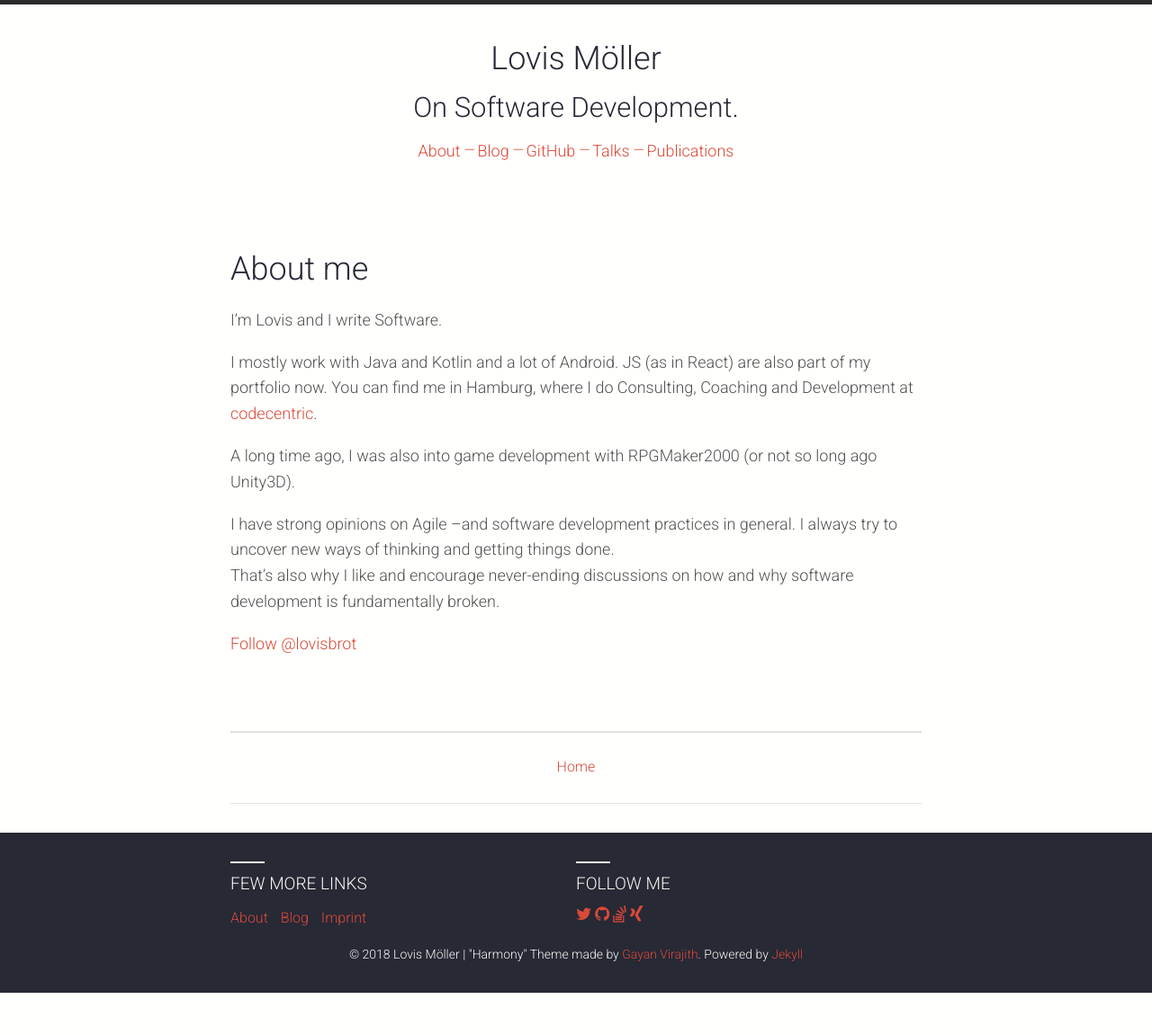
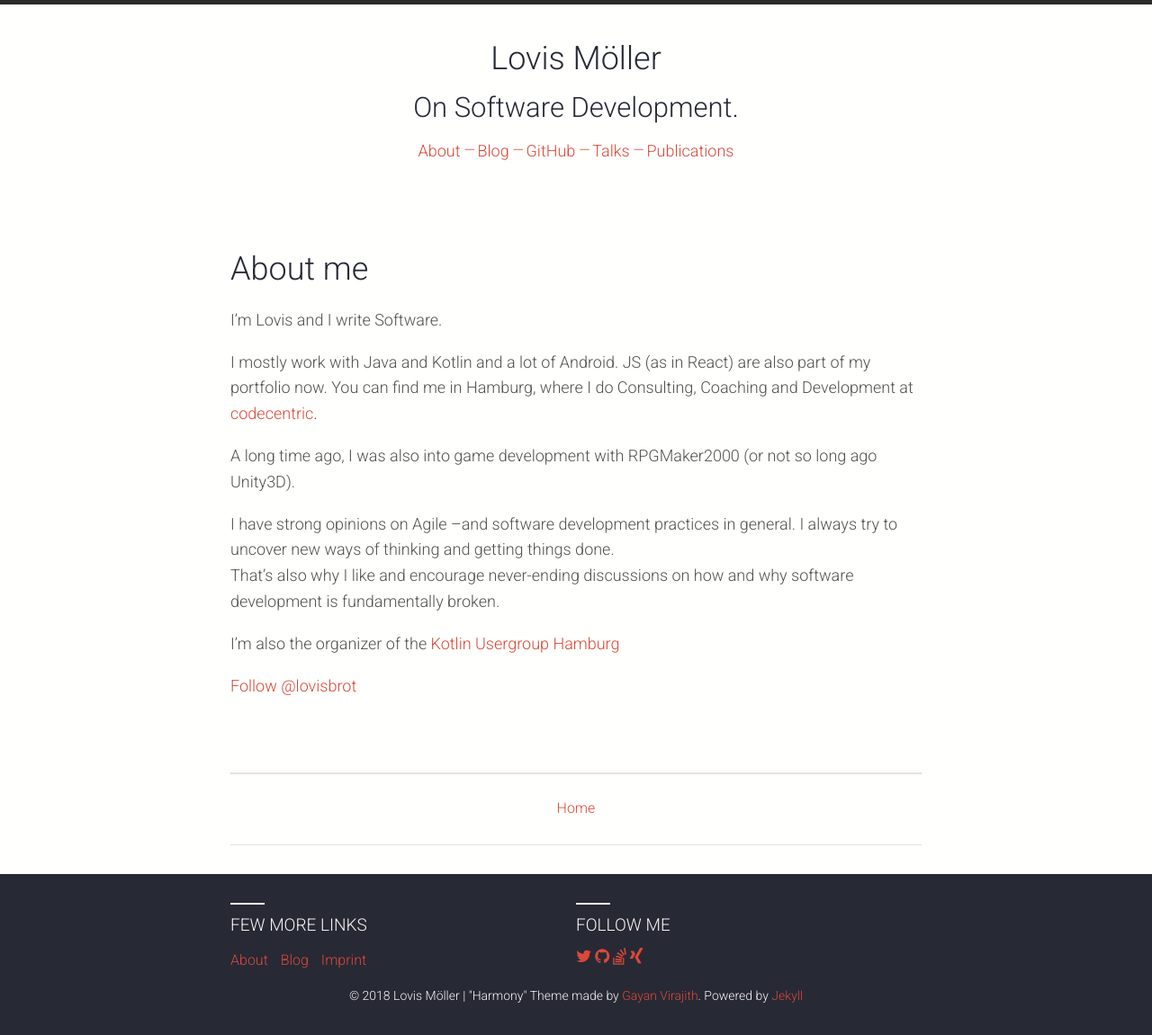
Before and after one commit to lmller/lmller.github.io, a Jekyll site: the page built from about.md, in a window 1280 px wide. Shown: the whole page at 90% size. Built offline with Jekyll 4.4.1, drawn with Linux system fonts in a browser that asks for light colours; nearby versions of some CDN libraries; comment, search, counter and statistics services are not loaded; before the commit the page ends 1104 px from its top, so only the background shows below that.

Commit message:
Update about.md

```diff
--- a/about.md
+++ b/about.md
@@ -14,7 +14,7 @@ I have strong opinions on Agile &ndash;and software development practices in gen
 I always try to uncover new ways of thinking and getting things done.
 That's also why I like and encourage never-ending discussions on how and why software development is fundamentally broken.
 
-
+I'm also the organizer of the [Kotlin Usergroup Hamburg](https://www.meetup.com/de-DE/Kotlin-User-Group-Hamburg/)
 
 <a href="https://twitter.com/lovisbrot" class="twitter-follow-button" data-show-count="false" data-size="large">Follow @lovisbrot</a>
 
```
